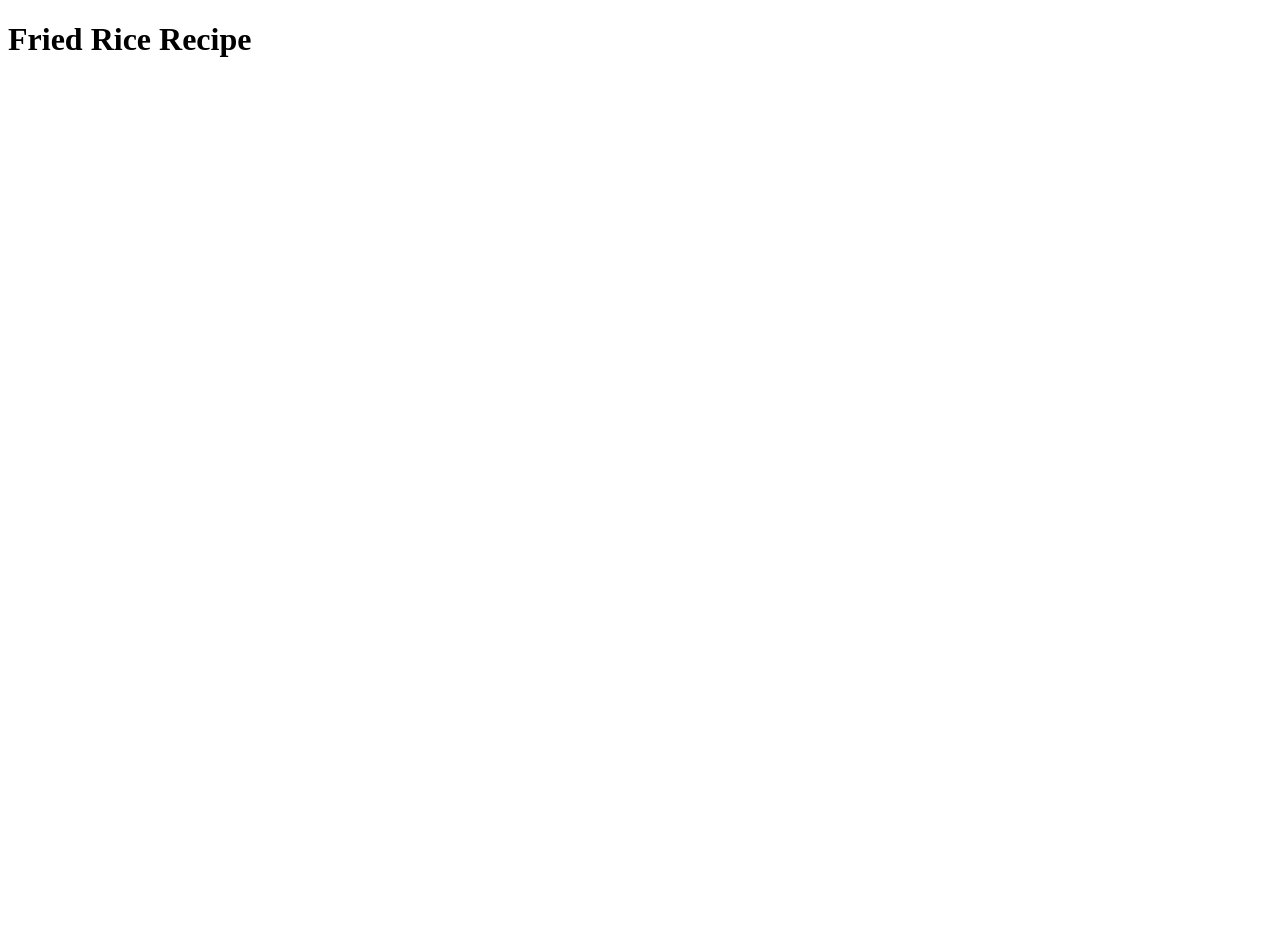
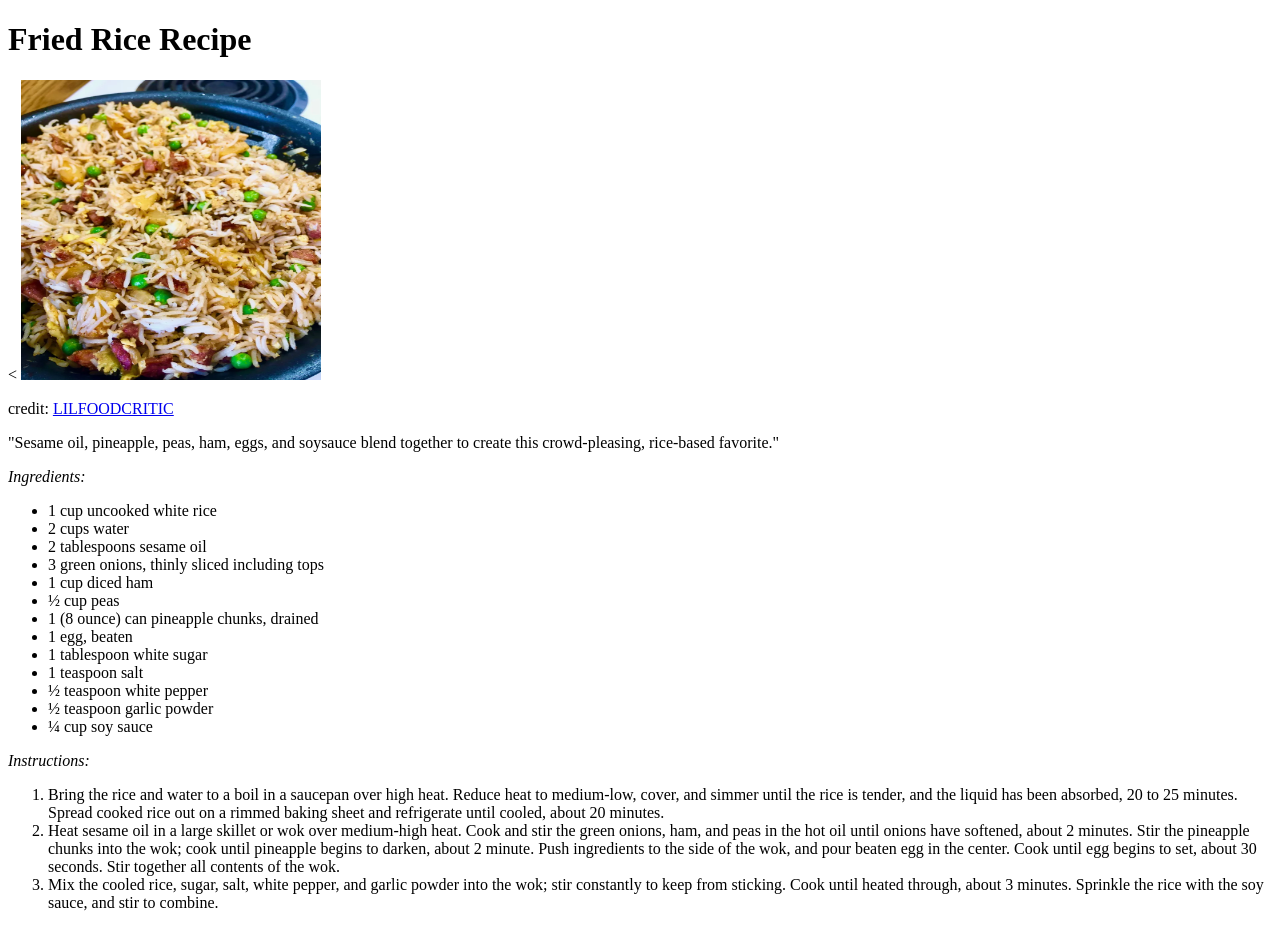
Before and after one commit to vincentcmartinez/recipe-site, a plain HTML site: page recipes/fried-rice.html in a window 1280 px wide. Before the commit the page ends 800 px from the top, so only its background shows below. Drawn offline with Linux system fonts and the light colour scheme.

Commit message:
added images, details, ingredients, and directions to each recipe.

```diff
--- a/recipes/fried-rice.html
+++ b/recipes/fried-rice.html
@@ -6,6 +6,31 @@
     <title>Fried Rice Recipe</title>
 </head>
 <body>
-    <h1>Fried Rice Recipe</h1>
+    <h1>Fried Rice Recipe</h1><
+    <img src="..\images\fried-rice.webp" height="300" width="300">
+    <p>credit: <a href="https://www.allrecipes.com/recipe/56140/pineapple-fried-rice-ii/" target="_blank" rel="noopener noreferrer"> LILFOODCRITIC</a></p>
+    <p>"Sesame oil, pineapple, peas, ham, eggs, and soysauce blend together to create this crowd-pleasing, rice-based favorite."</p>
+    <p><em>Ingredients:</em></p>
+    <ul>
+        <li>1 cup uncooked white rice</li>
+        <li>2 cups water</li>
+        <li>2 tablespoons sesame oil</li>
+        <li>3 green onions, thinly sliced including tops</li>
+        <li>1 cup diced ham</li>
+        <li>½ cup peas</li>
+        <li>1 (8 ounce) can pineapple chunks, drained</li>
+        <li>1 egg, beaten</li>
+        <li>1 tablespoon white sugar</li>
+        <li>1 teaspoon salt</li>
+        <li>½ teaspoon white pepper</li>
+        <li>½ teaspoon garlic powder</li>
+        <li>¼ cup soy sauce</li>
+    </ul>
+    <p><em>Instructions:</em></p>
+    <ol>
+        <li>Bring the rice and water to a boil in a saucepan over high heat. Reduce heat to medium-low, cover, and simmer until the rice is tender, and the liquid has been absorbed, 20 to 25 minutes. Spread cooked rice out on a rimmed baking sheet and refrigerate until cooled, about 20 minutes.</li>
+        <li>Heat sesame oil in a large skillet or wok over medium-high heat. Cook and stir the green onions, ham, and peas in the hot oil until onions have softened, about 2 minutes. Stir the pineapple chunks into the wok; cook until pineapple begins to darken, about 2 minute. Push ingredients to the side of the wok, and pour beaten egg in the center. Cook until egg begins to set, about 30 seconds. Stir together all contents of the wok.</li>
+        <li>Mix the cooled rice, sugar, salt, white pepper, and garlic powder into the wok; stir constantly to keep from sticking. Cook until heated through, about 3 minutes. Sprinkle the rice with the soy sauce, and stir to combine.</li>
+    </ol>
 </body>
 </html>
```
Also changed, not shown: recipes/burger.html (+20 -0 lines), recipes/sushi.html (+24 -1 lines), images/burger.webp (added), images/fried-rice.webp (added), images/sushi.webp (added).
